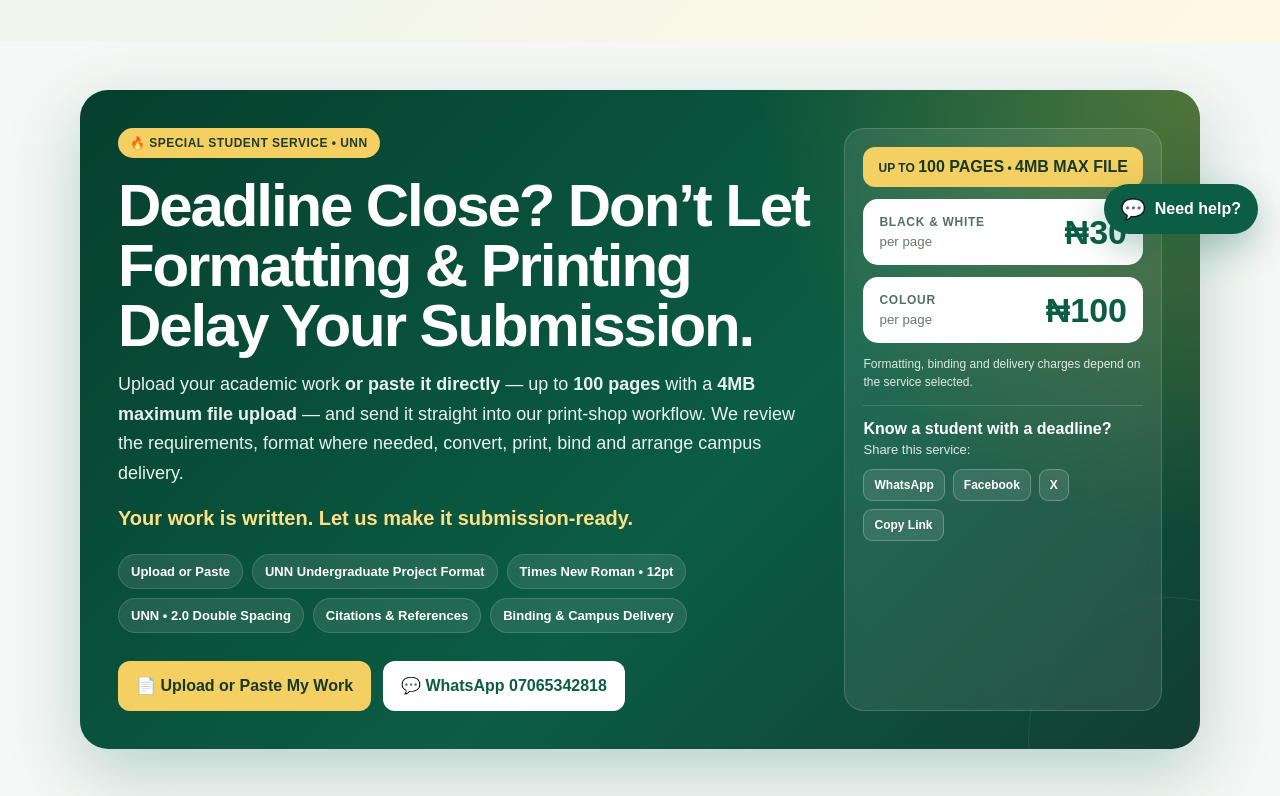
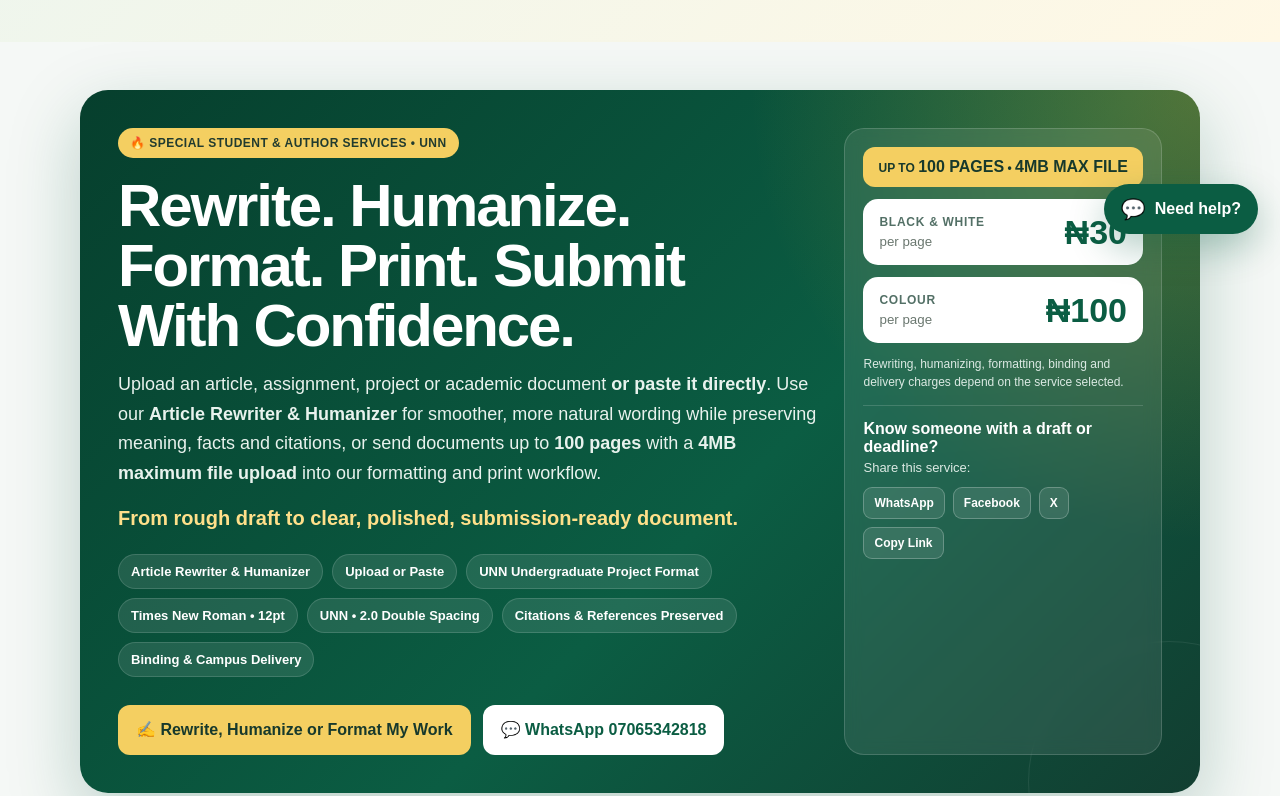
Before and after one commit to mabrig1/mabrig-academic-assistance, a Next.js app: page / in a window 1280 px wide. Shown: the part 544-1340 px from the top of the page. Built offline with nearby package versions, Linux system fonts and the light colour scheme.

Commit message:
Promote article rewriter and humanizer on service poster

```diff
--- a/app/components/SpecialServicePoster.tsx
+++ b/app/components/SpecialServicePoster.tsx
@@ -5,11 +5,11 @@ import { useState } from "react";
 const SITE_URL = "https://academic.mabrigkorie.org/academic-printing";
 const ORDER_URL = "/academic-printing/order";
 const WHATSAPP_NUMBER = "2347065342818";
-const SHARE_TEXT = "🎓 Deadline close? Upload or paste up to 100 pages to Mabrig Academic Assistance for UNN project formatting, printing, binding and campus delivery.";
+const SHARE_TEXT = "🎓 Rewrite and humanize articles, format UNN projects, or upload up to 100 pages for printing, binding and campus delivery with Mabrig Academic Assistance.";
 
 const shareUrl = encodeURIComponent(SITE_URL);
 const shareText = encodeURIComponent(SHARE_TEXT);
-const contactText = encodeURIComponent("Hello Mabrig Academic Assistance. I want to use the up-to-100-page Academic Document Formatting & Printing service.");
+const contactText = encodeURIComponent("Hello Mabrig Academic Assistance. I want to use the Article Rewriter & Humanizer / Academic Document service.");
 
 export default function SpecialServicePoster() {
   const [shareMessage, setShareMessage] = useState("");
@@ -17,7 +17,7 @@ export default function SpecialServicePoster() {
   async function copyLink() {
     try {
       await navigator.clipboard.writeText(SITE_URL);
-      setShareMessage("Link copied — share it with a student who needs it.");
+      setShareMessage("Link copied — share it with a student or author who needs it.");
     } catch {
       setShareMessage(`Copy this link: ${SITE_URL}`);
     }
@@ -28,24 +28,25 @@ export default function SpecialServicePoster() {
       <div className="container">
         <article className="poster-ad" aria-labelledby="special-service-title">
           <div className="poster-copy">
-            <span className="poster-kicker">🔥 SPECIAL STUDENT SERVICE • UNN</span>
-            <h2 id="special-service-title">Deadline Close? Don’t Let Formatting & Printing Delay Your Submission.</h2>
+            <span className="poster-kicker">🔥 SPECIAL STUDENT & AUTHOR SERVICES • UNN</span>
+            <h2 id="special-service-title">Rewrite. Humanize. Format. Print. Submit With Confidence.</h2>
             <p className="poster-lead">
-              Upload your academic work <strong>or paste it directly</strong> — up to <strong>100 pages</strong> with a <strong>4MB maximum file upload</strong> — and send it straight into our print-shop workflow. We review the requirements, format where needed, convert, print, bind and arrange campus delivery.
+              Upload an article, assignment, project or academic document <strong>or paste it directly</strong>. Use our <strong>Article Rewriter & Humanizer</strong> for smoother, more natural wording while preserving meaning, facts and citations, or send documents up to <strong>100 pages</strong> with a <strong>4MB maximum file upload</strong> into our formatting and print workflow.
             </p>
-            <p className="poster-punch">Your work is written. Let us make it submission-ready.</p>
+            <p className="poster-punch">From rough draft to clear, polished, submission-ready document.</p>
 
             <div className="poster-features" aria-label="Service features">
+              <span>Article Rewriter & Humanizer</span>
               <span>Upload or Paste</span>
               <span>UNN Undergraduate Project Format</span>
               <span>Times New Roman • 12pt</span>
               <span>UNN • 2.0 Double Spacing</span>
-              <span>Citations & References</span>
+              <span>Citations & References Preserved</span>
               <span>Binding & Campus Delivery</span>
             </div>
 
             <div className="poster-actions">
-              <a className="poster-btn poster-btn-primary" href={ORDER_URL}>📄 Upload or Paste My Work</a>
+              <a className="poster-btn poster-btn-primary" href={ORDER_URL}>✍️ Rewrite, Humanize or Format My Work</a>
               <a
                 className="poster-btn poster-btn-whatsapp"
                 href={`https://wa.me/${WHATSAPP_NUMBER}?text=${contactText}`}
@@ -69,10 +70,10 @@ export default function SpecialServicePoster() {
               <strong>₦100</strong>
               <small>per page</small>
             </div>
-            <p className="poster-note">Formatting, binding and delivery charges depend on the service selected.</p>
+            <p className="poster-note">Rewriting, humanizing, formatting, binding and delivery charges depend on the service selected.</p>
 
             <div className="poster-share">
-              <strong>Know a student with a deadline?</strong>
+              <strong>Know someone with a draft or deadline?</strong>
               <span>Share this service:</span>
               <div className="share-links">
                 <a href={`https://wa.me/?text=${shareText}%20${shareUrl}`} target="_blank" rel="noopener noreferrer">WhatsApp</a>
```
